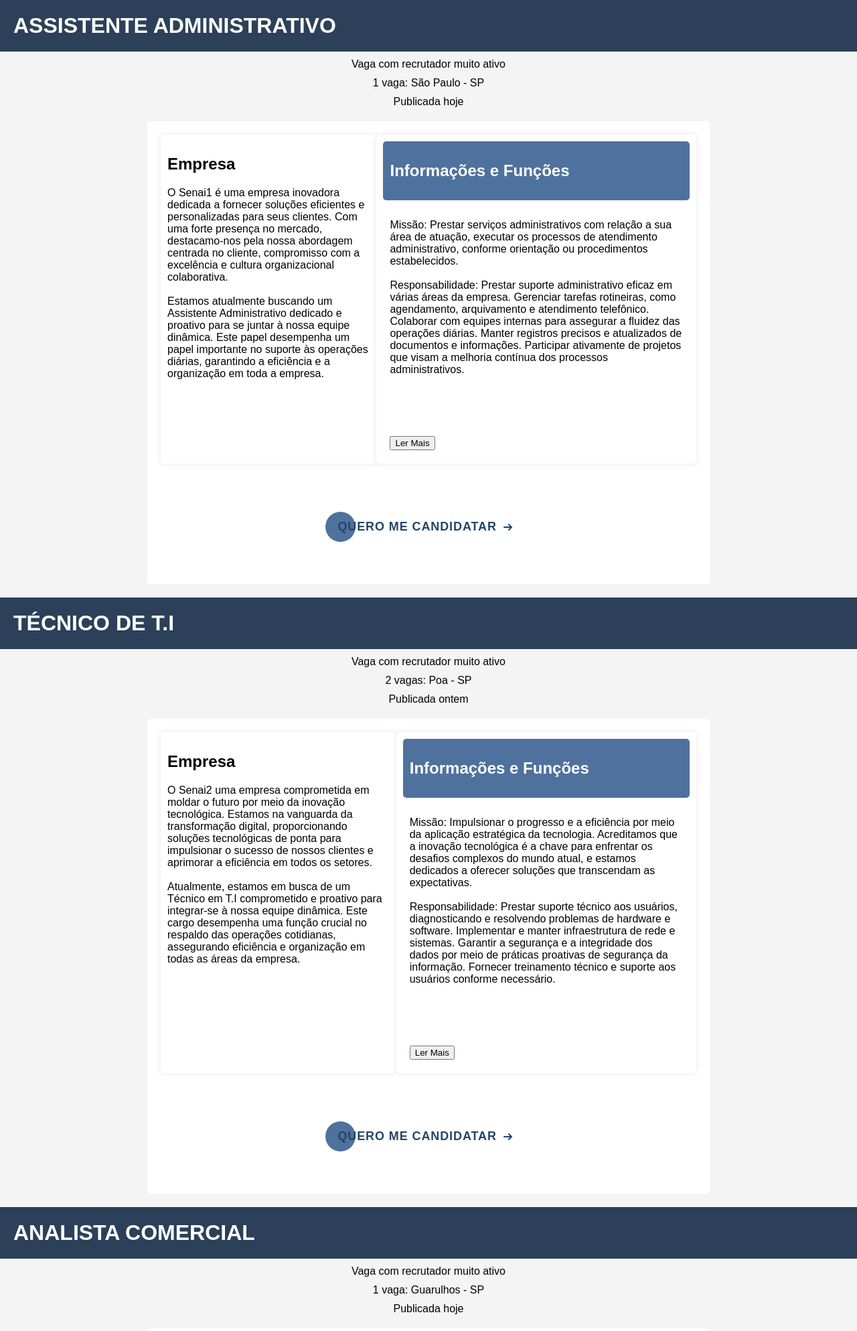
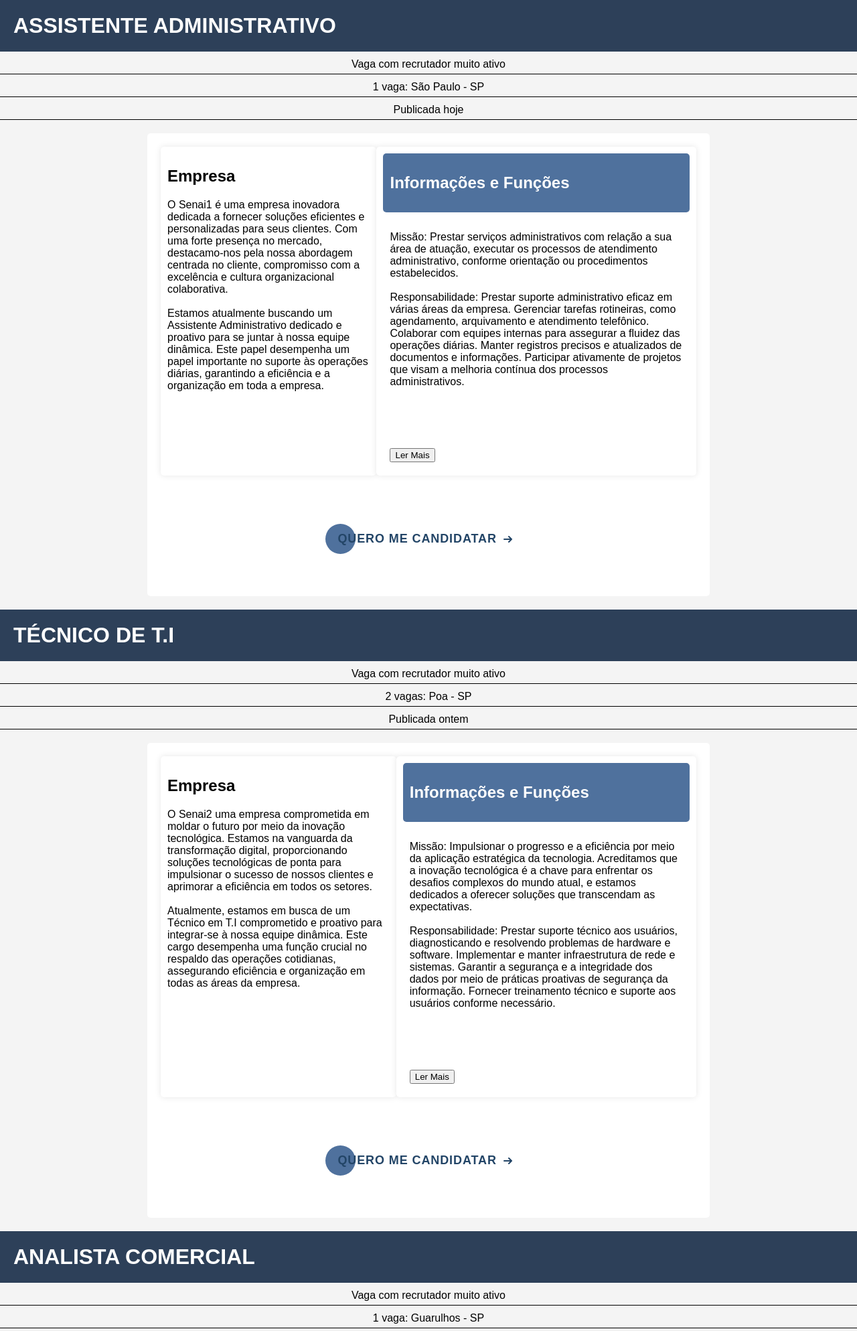
Before and after one commit to BiaMayumi/empregaki, a PHP site: page /vagas.html in a window 1280 px wide. Shown: the top 1987 px of the page at 67% size. Run offline with PHP 8.4, Linux system fonts and the light colour scheme.

Commit message:
commit bia

```diff
--- a/vagas/vagas.css
+++ b/vagas/vagas.css
@@ -18,6 +18,9 @@ h1 {
 .infojob {
     text-align: center;
     margin: 10px 0;
+    border-bottom: 1px solid #000; /* Adicionando sublinhado com borda de 1 pixel de espessura */
+    padding-bottom: 5px; /* Ajustando o espaço entre o texto e o sublinhado */
+    margin-bottom: 10px; /* Adicionando um espaço entre os elementos */
 }
 
 .container {
@@ -49,6 +52,7 @@ h1 {
 
 .infof {
     padding: 10px;
+
 }
 
 .quadrado:hover {
@@ -104,7 +108,7 @@ h1 {
 
        .cta svg {
         position: relative;
-        top: 0;
+        /* top: 0; */
         margin-left: 10px;
         fill: none;
         stroke-linecap: round;
```
